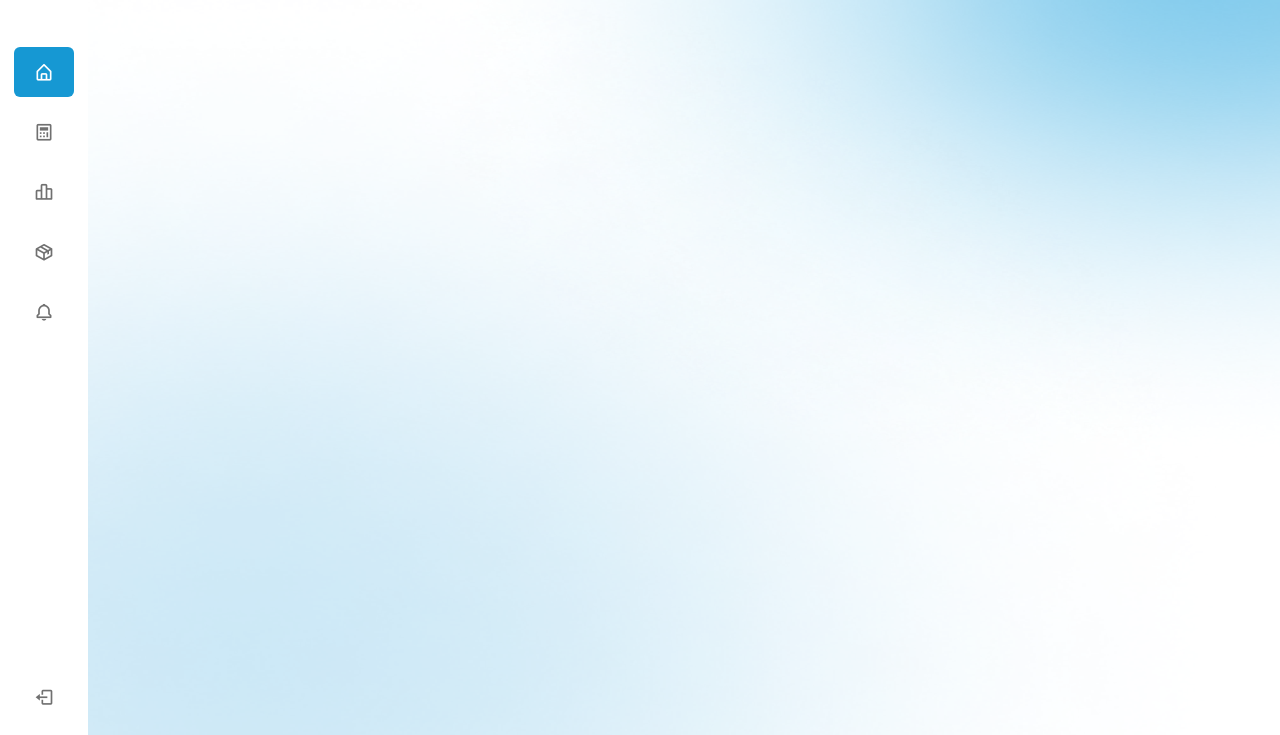
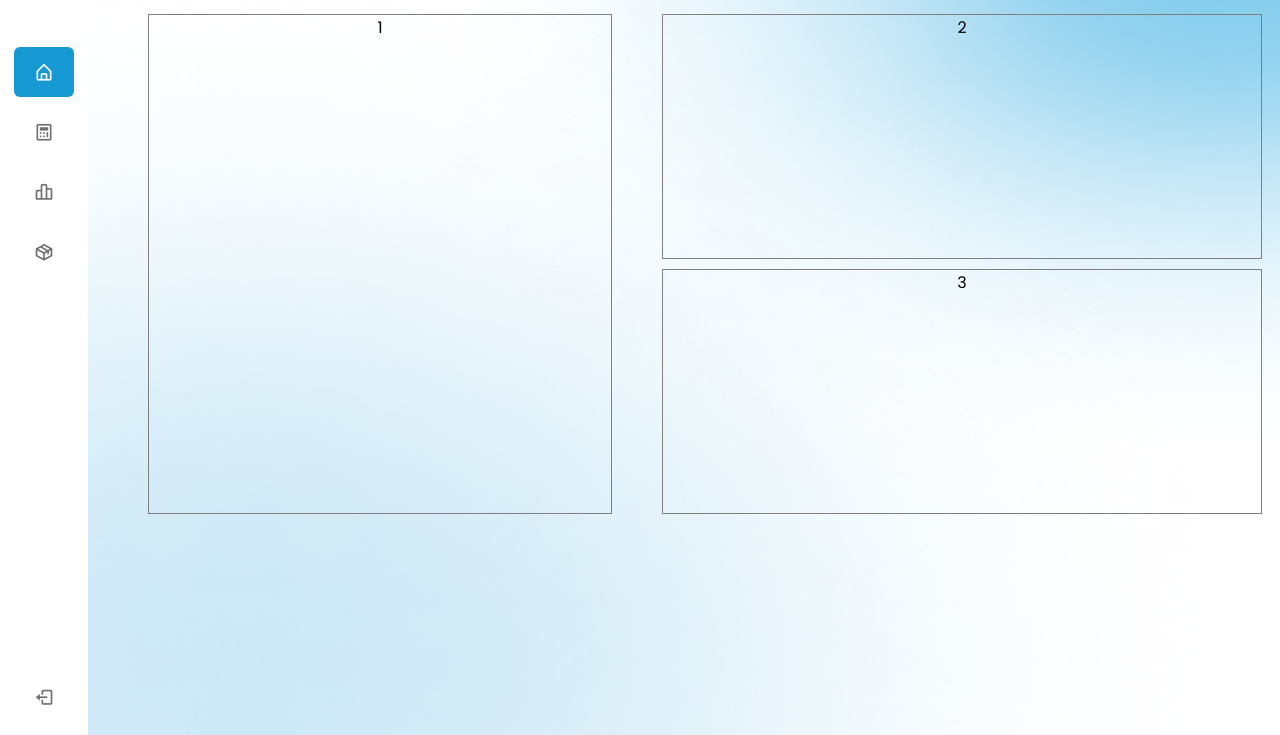
Before and after one commit to rezassyah/RPL_9, a website: page src/dashboard.html in a window 1280 px wide. Shown: the part 65-800 px from the top of the page. Drawn offline with nearby package versions, Linux system fonts and the light colour scheme.

Commit message:
box dashboard

```diff
--- a/src/css/dashboard.css
+++ b/src/css/dashboard.css
@@ -304,3 +304,54 @@ body.dark .switch::before{
     justify-content: center!important;
     font-size: 20px!important;
 }
+
+.box-wrapper {
+    height: 500px;
+    width: 100%;
+    display: flex;
+    flex-direction: column;
+    text-align: center;
+}
+
+
+.container {
+    padding: 10px;
+    flex-grow: 1;
+    display: flex;
+    padding-left: 70px;
+    flex-direction: row;
+}
+
+#b1 {
+    width: 500px;
+    height: 500px;
+    border: solid 1px gray;
+}
+
+#b2{
+    width: 600px;
+    height: 200px;
+    margin-left: 50px;
+}
+
+#b3{
+    width: 600px;
+    height: 200px;
+    margin-left: 50px;
+}
+
+.middle-column {
+    flex-grow: 1;
+    display: flex;
+    flex-direction: column;
+}
+
+.middle-column div {
+    flex-grow: 1;
+    margin: 0 8px;
+    border: solid 1px gray;
+}
+
+.middle-column div+div {
+    margin-top: 10px
+}
--- a/src/dashboard.html
+++ b/src/dashboard.html
@@ -64,12 +64,6 @@
                             <span class="text nav-text">Stok Barang</span>
                         </a>
                     </li>
-                    <li class="nav-link">
-                        <a href="./notif.html">
-                            <i class='bx bx-bell icon' ></i>
-                            <span class="text nav-text">Notifikasi</span>
-                        </a>
-                    </li>
                 </ul>
             </div>
 
@@ -88,6 +82,22 @@
 
     <section class="home">
         <div class="text">Dashboard</div>
+        <div class="box-wrapper">
+            <div class="container">
+                <div id="b1">
+                    1
+                </div>
+                <div class="middle-column">
+                    <div id="b2">
+                        2
+                    </div>
+                    <div id="b3">
+                        3
+                    </div>
+                </div>
+            </div>
+        </div>
+
     </section>
 
     <script src="./js/dashboard.js"></script>
```
Also changed, not shown: src/kasir.html (+0 -6 lines), src/pendapatan.html (+0 -6 lines), src/stock.html (+0 -6 lines).
